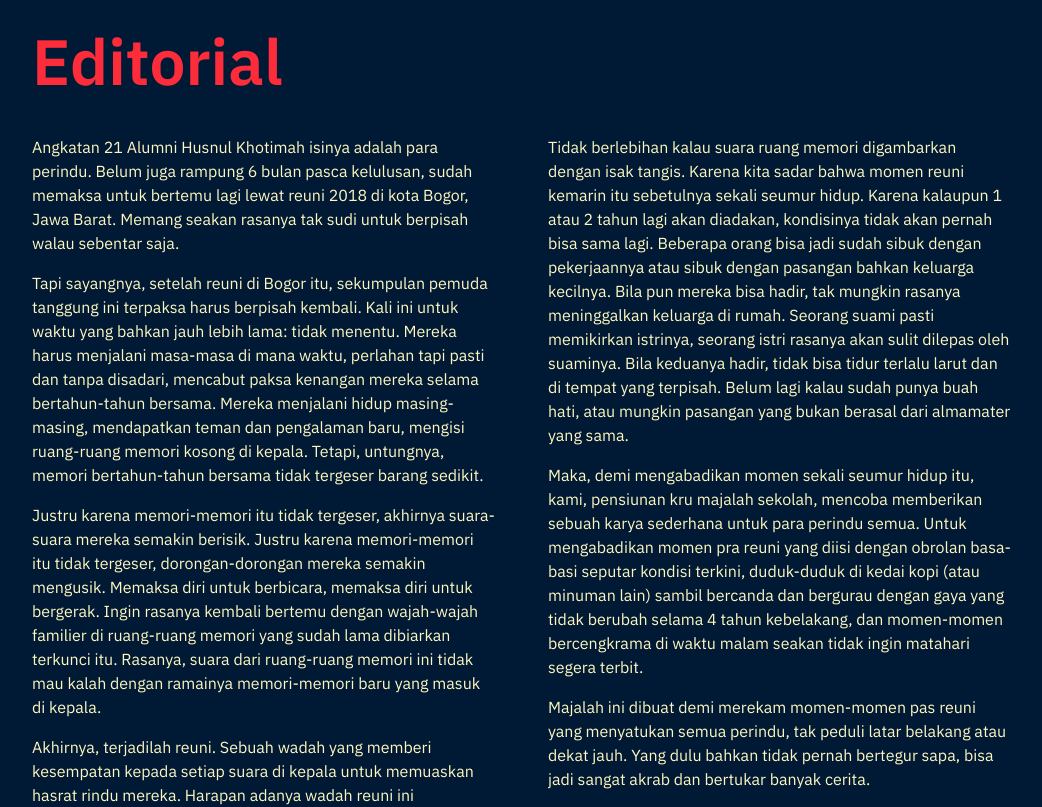
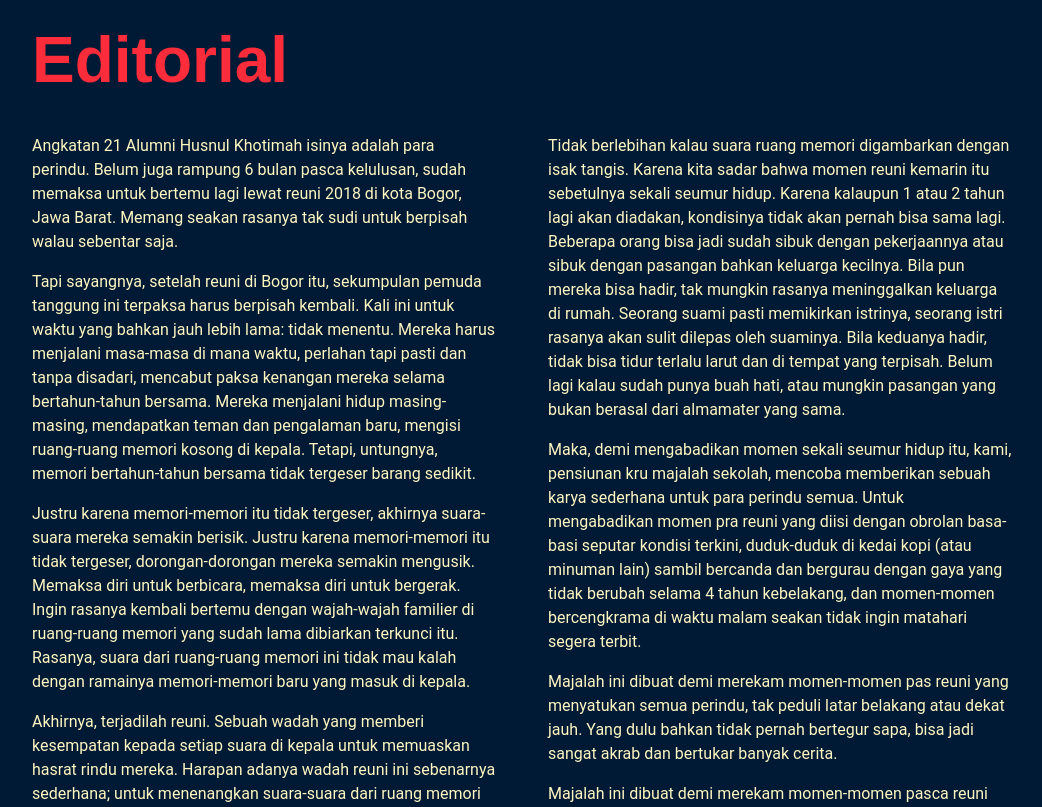
Before and after one commit to abdmmar/akgq, a Next.js app: page / in a window 1280 px wide. Shown: the part 920-1727 px from the top of the page, without its empty margins (118-1160 px from the left). Built offline with nearby package versions, Linux system fonts and the light colour scheme.

Commit message:
feat: use inter

```diff
--- a/pages/_document.tsx
+++ b/pages/_document.tsx
@@ -8,7 +8,7 @@ class MyDocument extends Document {
           <link rel="preconnect" href="https://fonts.googleapis.com" />
           <link rel="preconnect" href="https://fonts.gstatic.com" crossOrigin="true" />
           <link
-            href="https://fonts.googleapis.com/css2?family=IBM+Plex+Sans:ital,wght@0,400;0,600;1,400;1,600&display=swap"
+            href="https://fonts.googleapis.com/css2?family=Inter:wght@400;600;700&display=swap"
             rel="stylesheet"
           />
         </Head>
```
